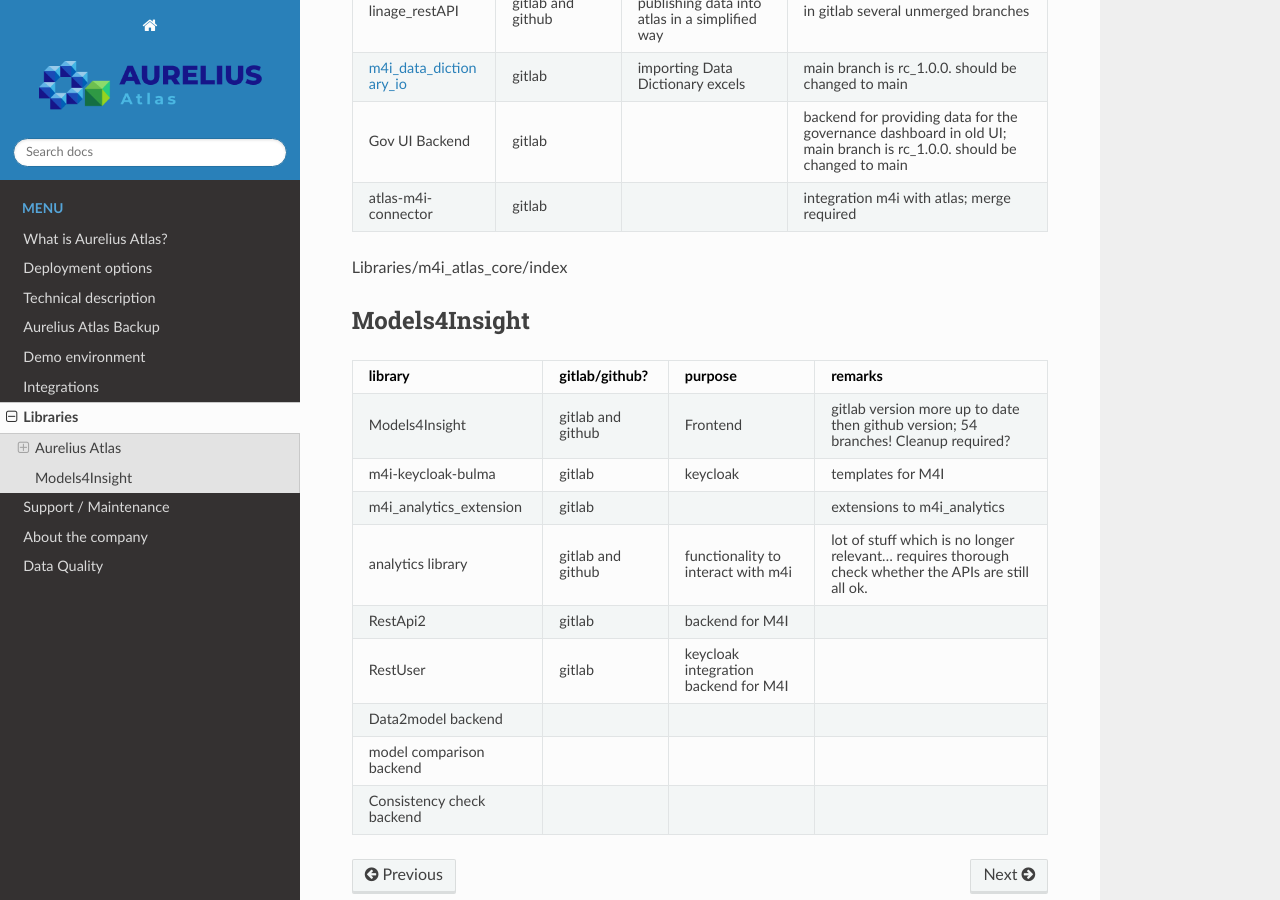
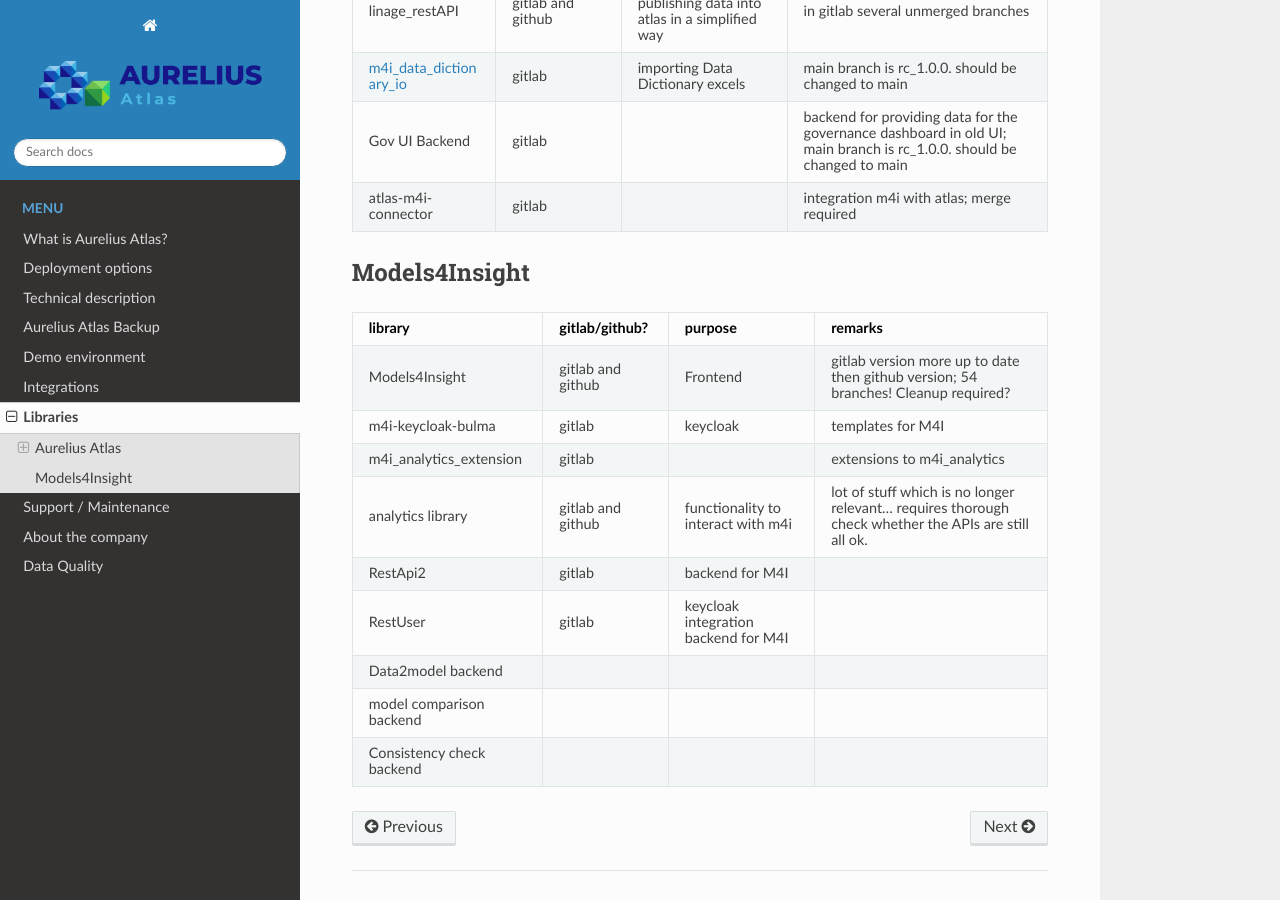
Before and after one commit to aureliusenterprise/doc_technical_manual, a Sphinx documentation site: the page built from DOc/docs/source/Options/libraries.rst, in a window 1280 px wide and 900 px high, scrolled down 425 px. Built offline with Sphinx 7.4.7 and the Read the Docs theme 2.0.0, drawn with Linux system fonts in a browser that asks for light colours; pages that are not in the unit, such as notebooks, are missing from menus.

Commit message:
Update libraries.rst

```diff
--- a/DOc/docs/source/Options/libraries.rst
+++ b/DOc/docs/source/Options/libraries.rst
@@ -41,7 +42,7 @@
 | atlas-m4i-connector                                            | gitlab             |                       | integration m4i with atlas; merge required                                                                            |
 +----------------------------------------------------------------+--------------------+-----------------------+-----------------------------------------------------------------------------------------------------------------------+
 
-Libraries/m4i_atlas_core/index
+
 
 
 Models4Insight
```
Also changed, not shown: other parts of DOc/docs/source/Options/libraries.rst (+1 -0 lines).
